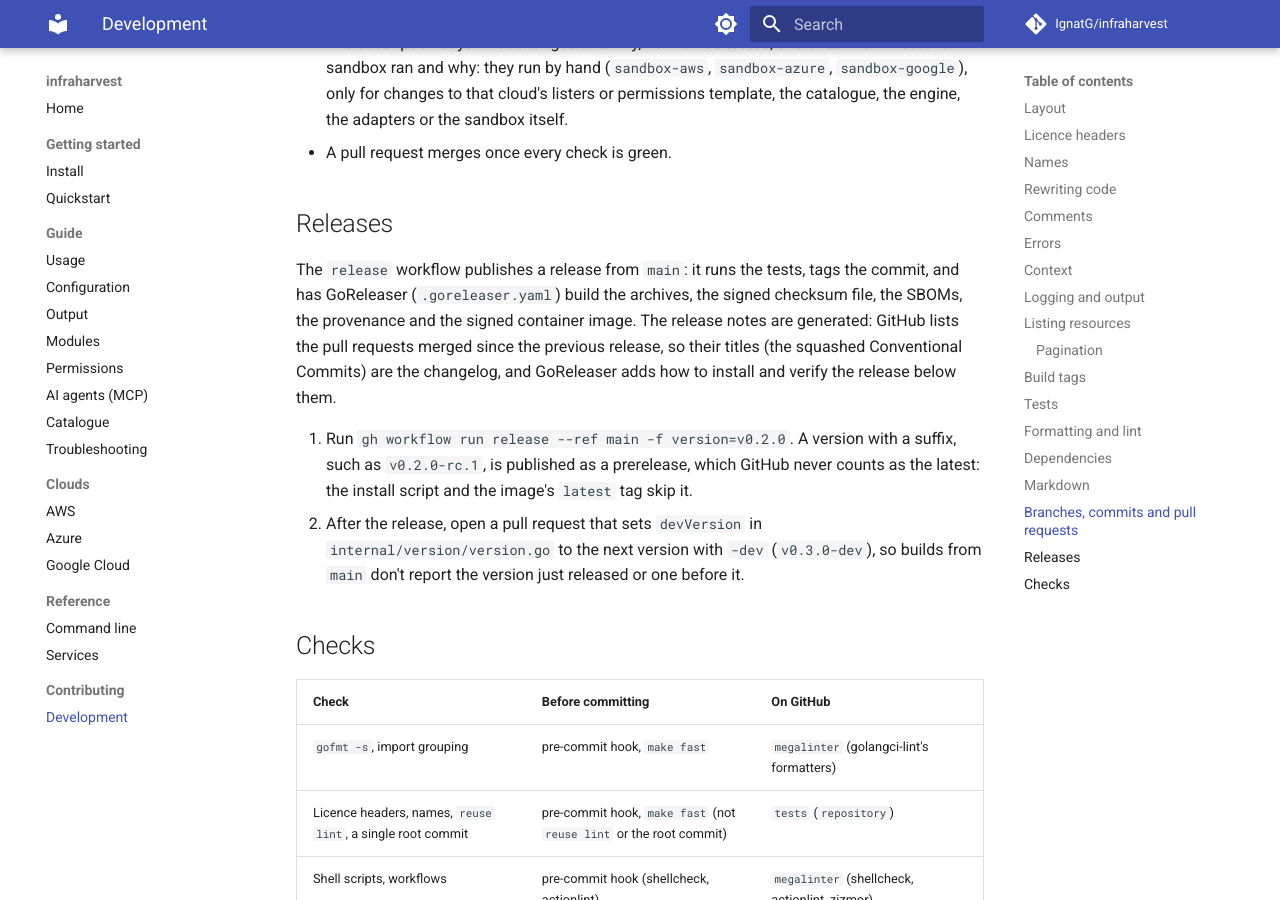
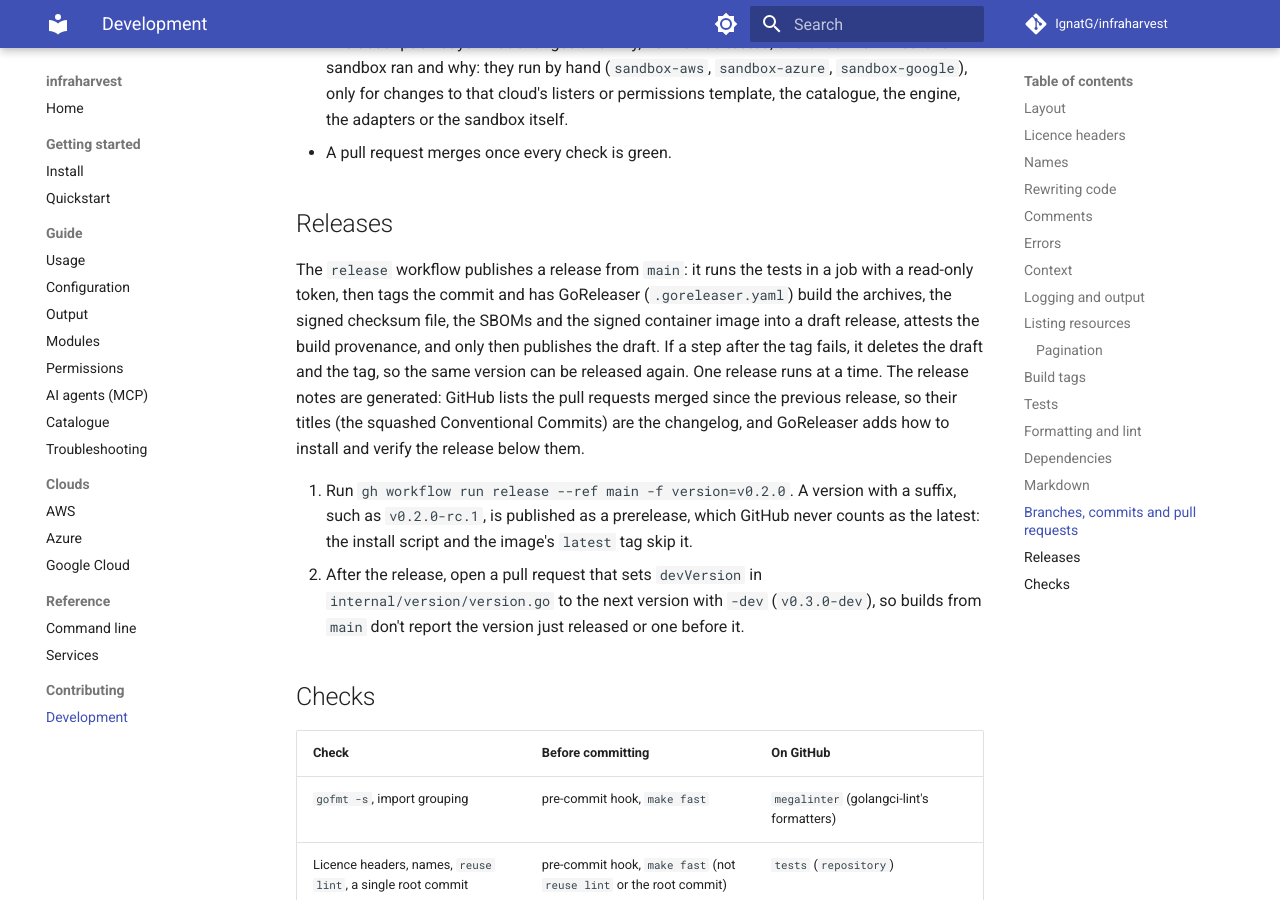
Before and after one commit to IgnatG/infraharvest, an MkDocs documentation site: the page built from docs/development.md, in a window 1280 px wide and 900 px high, scrolled down 9260 px. Built offline with MkDocs 1.6.1 and Material for MkDocs 9.7.7, drawn with Linux system fonts in a browser that asks for light colours; comment, search, counter and statistics services are not loaded.

Commit message:
ci(release): run the tests without the publishing permissions, publish a draft last
The release job held contents, packages and attestations write and
id-token write while it ran go test ./..., so test or dependency code could
mint the OIDC token cosign signs with, or change the workspace GoReleaser
then built from. The tests now run in a test job with a read-only token,
and the release job, which needs it, runs no repository test code.

The release was also not idempotent: the tag was taken back only when
GoReleaser itself failed, a failed attestation left a public release
without provenance, and two dispatches could race. GoReleaser now
publishes a draft (replacing an earlier draft of the same version), the job
publishes it only after the attestation, and any failure after the tag
deletes the draft and the tag. A concurrency group runs one release at a
time.

```diff
--- a/.goreleaser.yaml
+++ b/.goreleaser.yaml
@@ -63,6 +63,10 @@ docker_signs:
 
 release:
   prerelease: auto
+  # The release workflow publishes the draft once the build provenance is
+  # attested, and deletes it if a step fails.
+  draft: true
+  replace_existing_draft: true
   # Below the notes, which GitHub writes from the pull requests merged
   # since the previous release (changelog below): how to install and verify
   # this release.
--- a/docs/development.md
+++ b/docs/development.md
@@ -183,7 +183,7 @@ A new page goes into `mkdocs.yml`'s navigation; the `docs` workflow builds stric
 
 ## Releases
 
-The `release` workflow publishes a release from `main`: it runs the tests, tags the commit, and has GoReleaser (`.goreleaser.yaml`) build the archives, the signed checksum file, the SBOMs, the provenance and the signed container image. The release notes are generated: GitHub lists the pull requests merged since the previous release, so their titles (the squashed Conventional Commits) are the changelog, and GoReleaser adds how to install and verify the release below them.
+The `release` workflow publishes a release from `main`: it runs the tests in a job with a read-only token, then tags the commit and has GoReleaser (`.goreleaser.yaml`) build the archives, the signed checksum file, the SBOMs and the signed container image into a draft release, attests the build provenance, and only then publishes the draft. If a step after the tag fails, it deletes the draft and the tag, so the same version can be released again. One release runs at a time. The release notes are generated: GitHub lists the pull requests merged since the previous release, so their titles (the squashed Conventional Commits) are the changelog, and GoReleaser adds how to install and verify the release below them.
 
 1. Run `gh workflow run release --ref main -f version=v0.2.0`. A version with a suffix, such as `v0.2.0-rc.1`, is published as a prerelease, which GitHub never counts as the latest: the install script and the image's `latest` tag skip it.
 2. After the release, open a pull request that sets `devVersion` in `internal/version/version.go` to the next version with `-dev` (`v0.3.0-dev`), so builds from `main` don't report the version just released or one before it.
```
Also changed, not shown: 1 other file.
